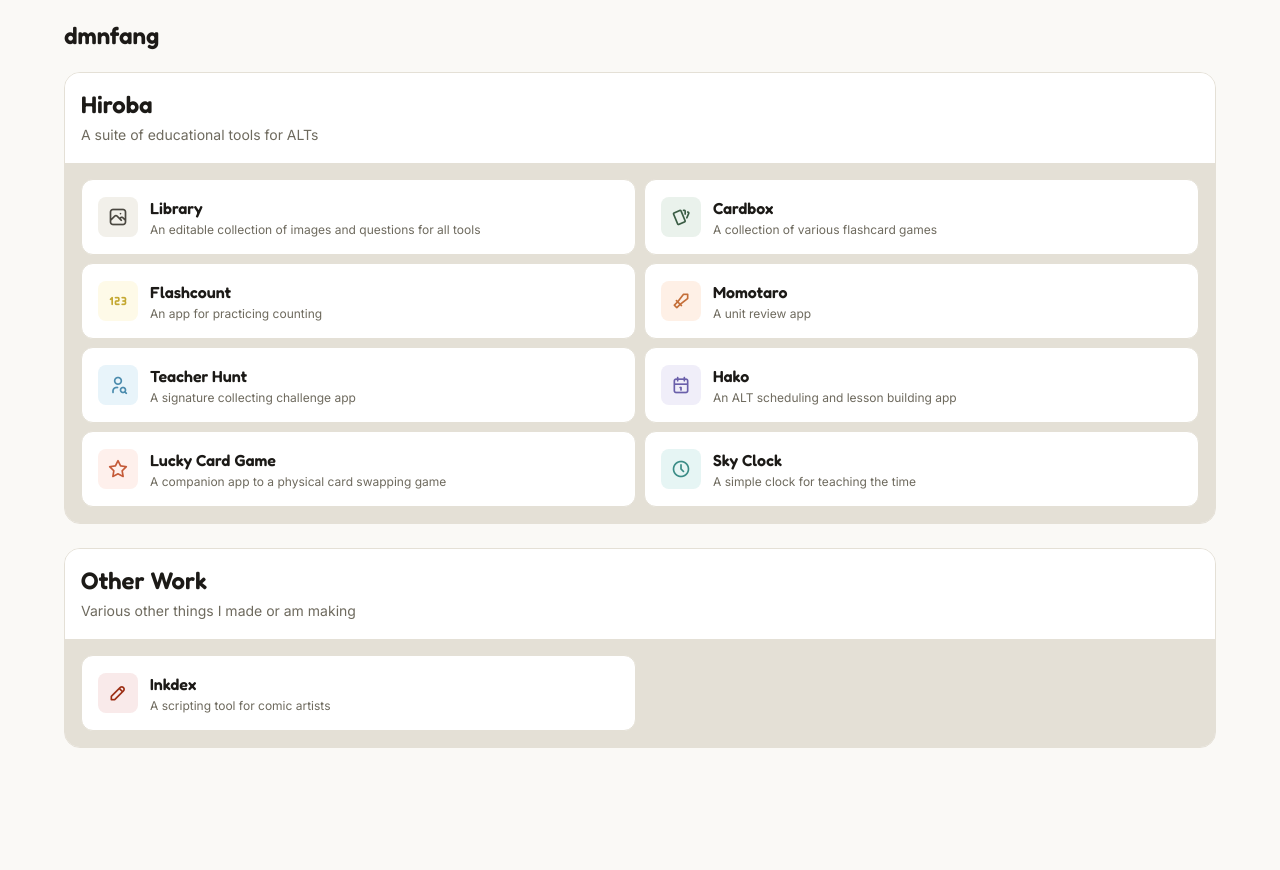
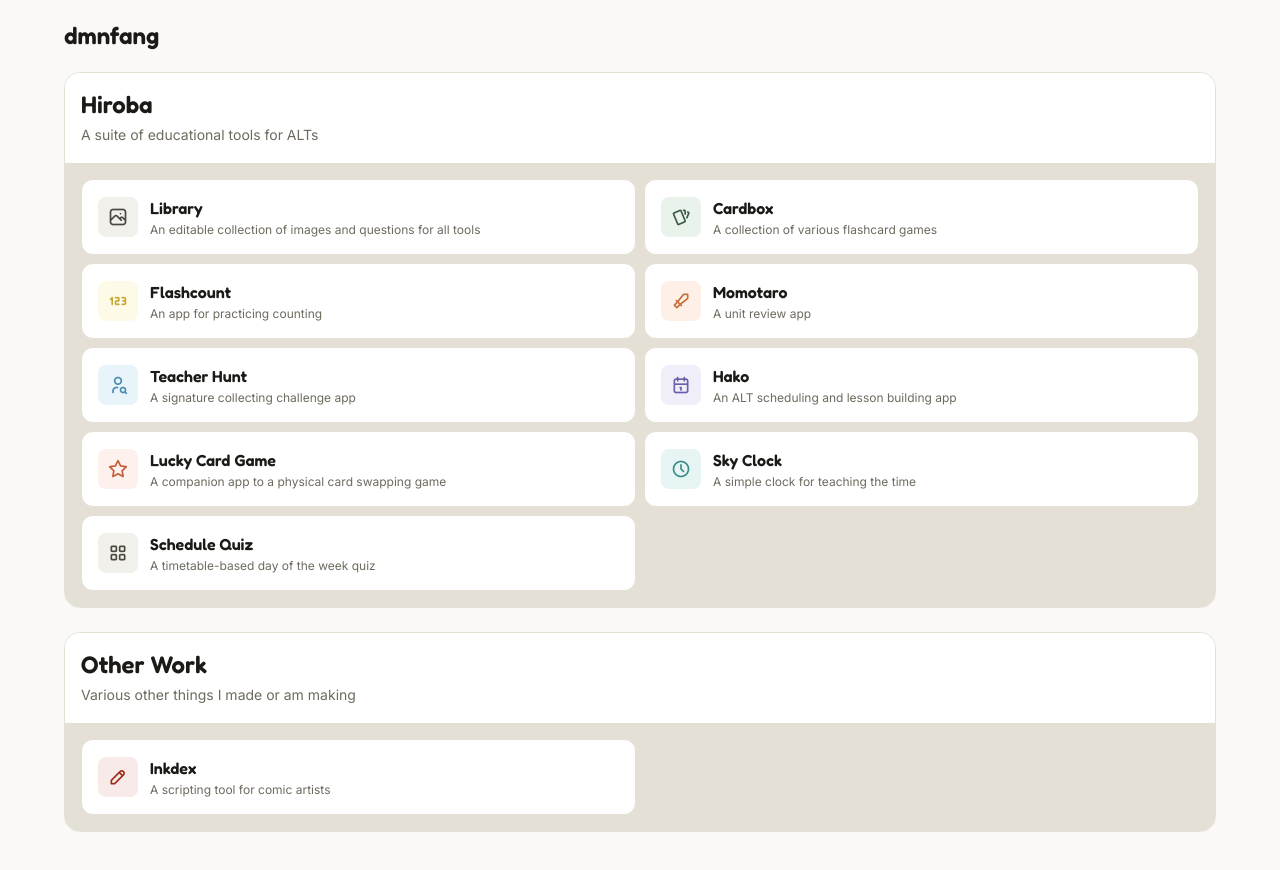
Before and after one commit to dmnfang/dmnfang.github.io, a React (Vite) app: page / in a window 1280 px wide. Shown: the top 870 px of the page. Before the commit the page ends 800 px from the top, so only its background shows below. Built offline with nearby package versions, Linux system fonts and the light colour scheme.

Commit message:
add schedule quiz

```diff
--- a/src/App.css
+++ b/src/App.css
@@ -118,3 +118,4 @@
 .icon-luckycard   { background: var(--clr-coral-100);   color: var(--clr-coral-400); }
 .icon-skyclock    { background: var(--clr-teal-100);    color: var(--clr-teal-400); }
 .icon-inkdex      { background: var(--clr-crimson-100); color: var(--clr-crimson-400); }
+.icon-schedulequiz { background: var(--clr-neutral-100); color: var(--clr-neutral-600); }
--- a/src/App.jsx
+++ b/src/App.jsx
@@ -9,6 +9,7 @@ const HIROBA_PRODUCTS = [
   { name: 'Hako',          desc: 'An ALT scheduling and lesson building app',                    icon: 'ti-calendar',    iconClass: 'icon-hako',        href: '#' },
   { name: 'Lucky Card Game', desc: 'A companion app to a physical card swapping game',           icon: 'ti-star',        iconClass: 'icon-luckycard',   href: 'https://dmnfang.github.io/luckycard/' },
   { name: 'Sky Clock',     desc: 'A simple clock for teaching the time',                         icon: 'ti-clock',       iconClass: 'icon-skyclock',    href: '#' },
+  { name: 'Schedule Quiz', desc: 'A timetable-based day of the week quiz', icon: 'ti-layout-grid', iconClass: 'icon-schedulequiz', href: 'https://dmnfang.github.io/schedule-quiz/' },
 ]
 
 const OTHER_PRODUCTS = [
```
